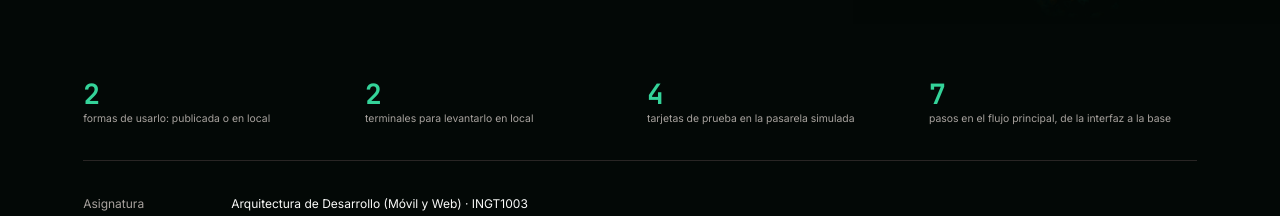
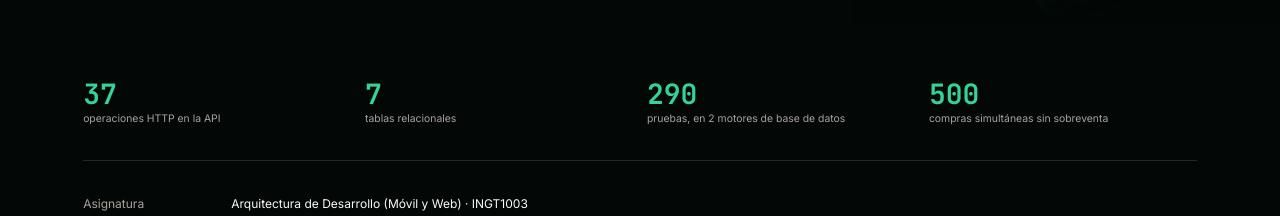
Before and after one commit to arrobaaas/agro-colab, a plain HTML site: page docs/guias/fuente/manual.html in a window 1280 px wide. Shown: the part 565-781 px from the top of the page. Drawn offline with Linux system fonts and the light colour scheme.

Commit message:
docs: portada del manual con las cifras del producto, como el informe
Las cuatro cifras de la portada pasan a ser las del informe final: 37
operaciones HTTP, 7 tablas, 290 pruebas en 2 motores y 500 compras
simultáneas sin sobreventa. El árbol y el resto de la portada ya eran iguales.

Co-Authored-By: Claude Opus 5.5 <noreply@anthropic.com>

```diff
--- a/docs/guias/fuente/manual.html
+++ b/docs/guias/fuente/manual.html
@@ -163,10 +163,10 @@
     <div class="bajada">Cómo usar la plataforma, instalarla en otro equipo y resolver los problemas más comunes, sin ayuda del equipo.</div>
   </div>
   <div class="cifras-portada">
-    <div><b>2</b><span>formas de usarlo: publicada o en local</span></div>
-    <div><b>2</b><span>terminales para levantarlo en local</span></div>
-    <div><b>4</b><span>tarjetas de prueba en la pasarela simulada</span></div>
-    <div><b>7</b><span>pasos en el flujo principal, de la interfaz a la base</span></div>
+    <div><b>37</b><span>operaciones HTTP en la API</span></div>
+    <div><b>7</b><span>tablas relacionales</span></div>
+    <div><b>290</b><span>pruebas, en 2 motores de base de datos</span></div>
+    <div><b>500</b><span>compras simultáneas sin sobreventa</span></div>
   </div>
   <dl>
     <dt>Asignatura</dt><dd>Arquitectura de Desarrollo (Móvil y Web) · INGT1003</dd>
```
Also changed, not shown: 1 other file.
